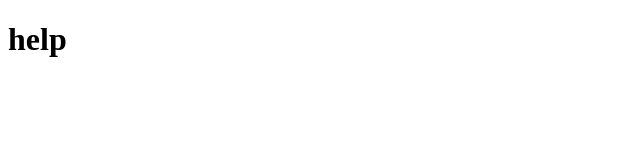
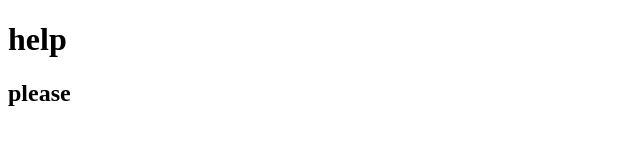
Before and after one commit to HannaPototska/gitconflict, a plain HTML site: page index.html in a window 1280 px wide. Shown: the whole page, without its empty margins (0-640 px from the left). Drawn offline with Linux system fonts and the light colour scheme.

Commit message:
created h2

```diff
--- a/index.html
+++ b/index.html
@@ -7,5 +7,6 @@
 </head>
 <body>
     <h1>help</h1>
+    <h2>please</h2>
 </body>
 </html>
```
